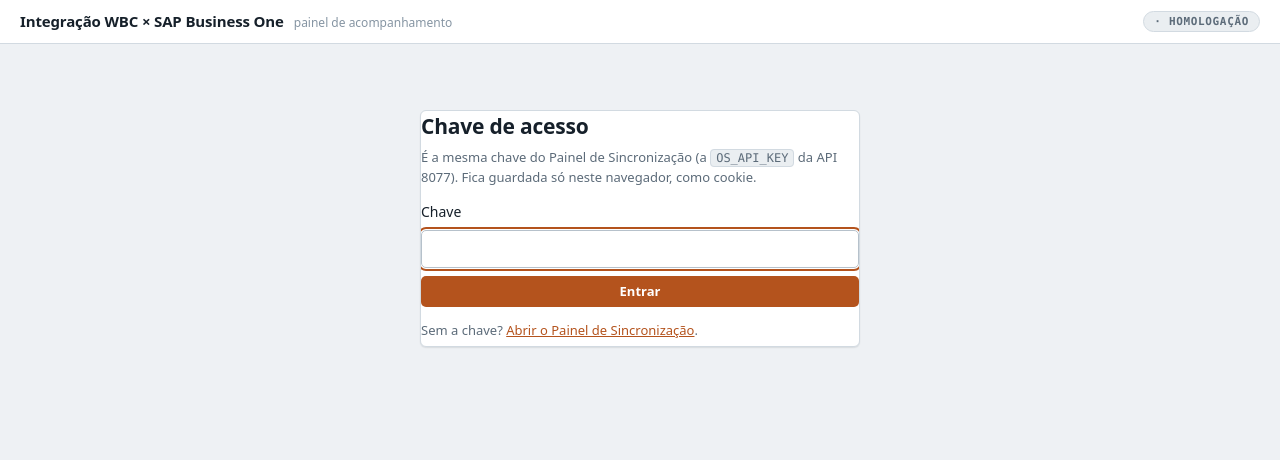
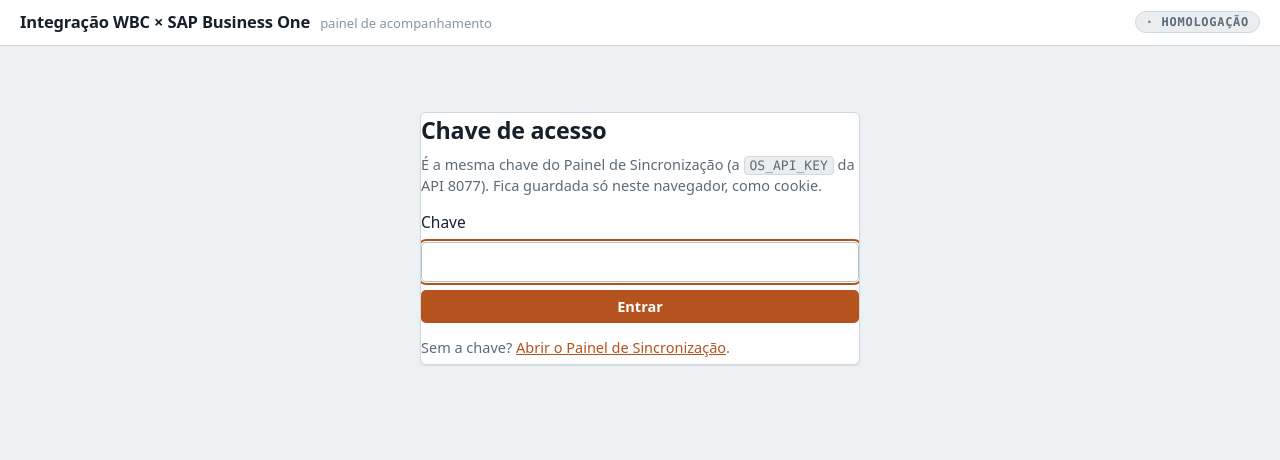
Before and after one commit to MarceloProjetos/oportunidade_wbc, a Flask app: template wbcpython/dashboard/templates/entrar.html in a window 1280 px wide. Shown: the top 460 px of the page. Run offline with Flask 3, Linux system fonts and the light colour scheme; the template is opened without the code that fills it, so the values that code supplies are empty; parts of the project's set-up code (start-up, migrations or seed data) failed here and were passed over.

Commit message:
painel WBC: fontes ~10% maiores (painel.css escalado por 1,1; ?v=20260909 fura o cache)
Co-Authored-By: Claude Fable 5.1 <noreply@anthropic.com>

```diff
--- a/wbcpython/dashboard/static/painel.css
+++ b/wbcpython/dashboard/static/painel.css
@@ -101,7 +101,7 @@ body {
   margin: 0;
   background: var(--fundo);
   color: var(--tinta);
-  font: 400 14px/1.5 var(--ui);
+  font: 400 15.5px/1.5 var(--ui);
   -webkit-font-smoothing: antialiased;
 }
 
@@ -150,11 +150,11 @@ a {
 }
 
 .marca h1 {
-  font-size: 15px;
+  font-size: 16.5px;
 }
 
 .marca .sub {
-  font-size: 12px;
+  font-size: 13px;
   color: var(--tinta-fraquissima);
 }
 
@@ -167,7 +167,7 @@ a {
   gap: 8px;
   padding: 4px 10px;
   border-radius: 999px;
-  font: 600 11px/1 var(--mono);
+  font: 600 12px/1 var(--mono);
   letter-spacing: 0.06em;
   text-transform: uppercase;
   background: var(--neutro-fundo);
@@ -420,7 +420,7 @@ input[type="number"],
 input[type="search"],
 input[type="password"],
 select {
-  font: 400 13px/1 var(--ui);
+  font: 400 14.5px/1 var(--ui);
   color: var(--tinta);
   background: var(--painel);
   border: 1px solid var(--traco-forte);
@@ -451,7 +451,7 @@ button.acao,
 a.acao {
   appearance: none;
   cursor: pointer;
-  font: 600 13px/1 var(--ui);
+  font: 600 14.5px/1 var(--ui);
   color: #fff;
   background: var(--acento);
   border: 1px solid transparent;
@@ -496,7 +496,7 @@ a.acao {
 }
 
 .bloco.entrada input[type="password"] {
-  font: 14px/1.4 var(--mono);
+  font: 15.5px/1.4 var(--mono);
   padding: 8px 10px;
   border: 1px solid var(--traco-forte);
   border-radius: 5px;
@@ -511,7 +511,7 @@ a.acao {
 
 .entrada-ajuda {
   color: var(--tinta-fraca);
-  font-size: 13px;
+  font-size: 14.5px;
   margin: 6px 0;
 }
 
@@ -721,7 +721,7 @@ td.num {
 code,
 .cmd {
   font-family: var(--mono);
-  font-size: 12px;
+  font-size: 13px;
   background: var(--neutro-fundo);
   border: 1px solid var(--traco);
   border-radius: 4px;
--- a/wbcpython/dashboard/templates/entrar.html
+++ b/wbcpython/dashboard/templates/entrar.html
@@ -4,7 +4,7 @@
     <meta charset="utf-8" />
     <meta name="viewport" content="width=device-width, initial-scale=1" />
     <title>Entrar — Integração WBC × SAP</title>
-    <link rel="stylesheet" href="/static/painel.css" />
+    <link rel="stylesheet" href="/static/painel.css?v=20260909" />
   </head>
   <body>
     {#
--- a/wbcpython/dashboard/templates/pagina.html
+++ b/wbcpython/dashboard/templates/pagina.html
@@ -4,7 +4,7 @@
     <meta charset="utf-8" />
     <meta name="viewport" content="width=device-width, initial-scale=1" />
     <title>Integração WBC × SAP</title>
-    <link rel="stylesheet" href="/static/painel.css" />
+    <link rel="stylesheet" href="/static/painel.css?v=20260909" />
     <script src="/static/htmx.min.js" defer></script>
   </head>
   <body>
```
Also changed, not shown: other parts of wbcpython/dashboard/static/painel.css (+27 -27 lines), CHANGELOG.md.
